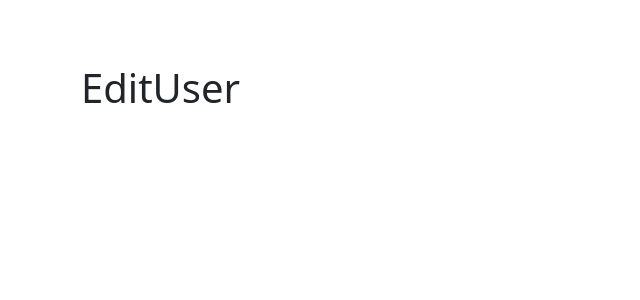
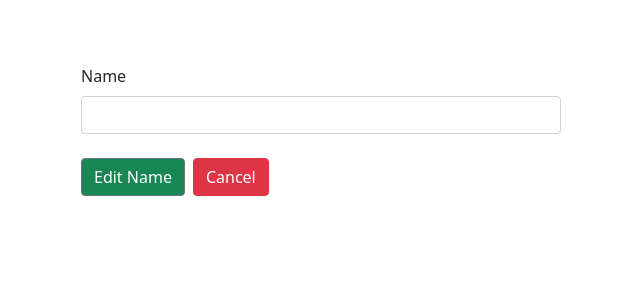
Before and after one commit to NeginSal/React-CRUD, a React (Create React App) app: page /edit/1 in a window 1280 px wide. Shown: the top 300 px of the page, without its empty margins (319-959 px from the left). Built offline with nearby package versions, Linux system fonts and the light colour scheme.

Commit message:
edit editUser

```diff
--- a/src/components/AddUser.js
+++ b/src/components/AddUser.js
@@ -10,7 +10,7 @@ const AddUser = () => {
     return (
         <Form>
             <FormGroup>
-                <label>Name</label>
+                <Label>Name</Label>
                 <Input type='text' palaceholder="Enter Name"></Input>
             </FormGroup>
             <Button type='submit'className='bg-success '>Submit</Button>
--- a/src/components/EditUser.js
+++ b/src/components/EditUser.js
@@ -1,9 +1,24 @@
+import { Link } from 'react-router-dom';
+import {
+    Form,
+    FormGroup,
+    Label,
+    Input,
+    Button
+} from 'reactstrap'
+
 const EditUser = () => {
     return (
-        <div>
-            <h1>EditUser</h1>
-        </div>
-     );
+        <Form>
+            <FormGroup>
+                <Label>Name</Label>
+                <Input type='text' palaceholder="Enter Name"></Input>
+            </FormGroup>
+            <Button type='submit' className='bg-success '>Edit Name</Button>
+            <Link to="/" className="btn btn-danger m-2">Cancel</Link>
+
+        </Form>
+    );
 }
 
 export default EditUser;
```
